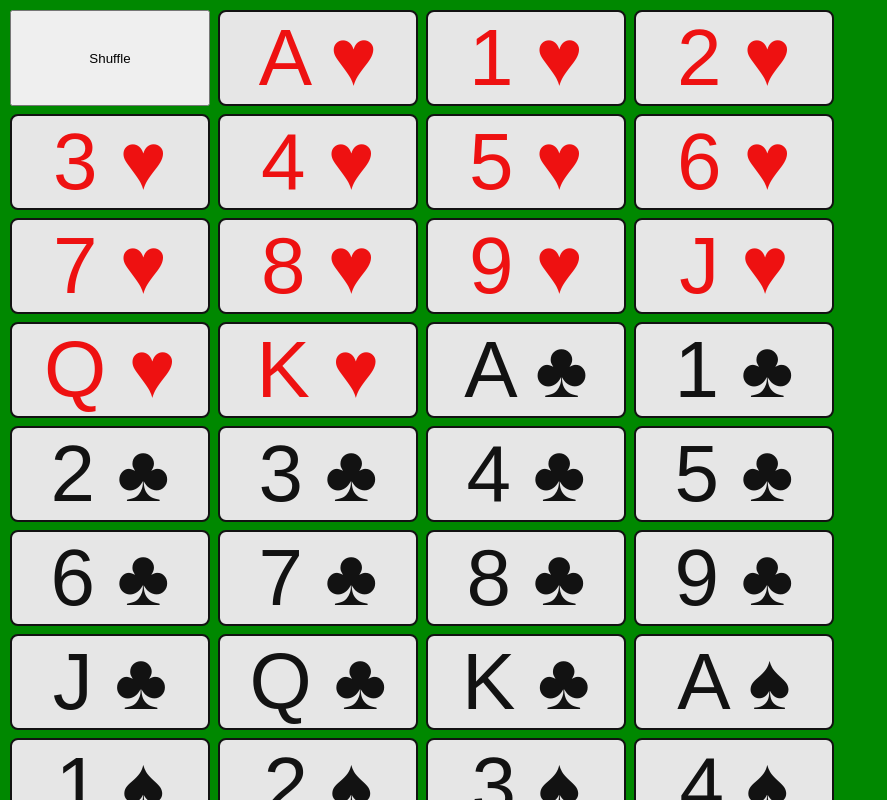
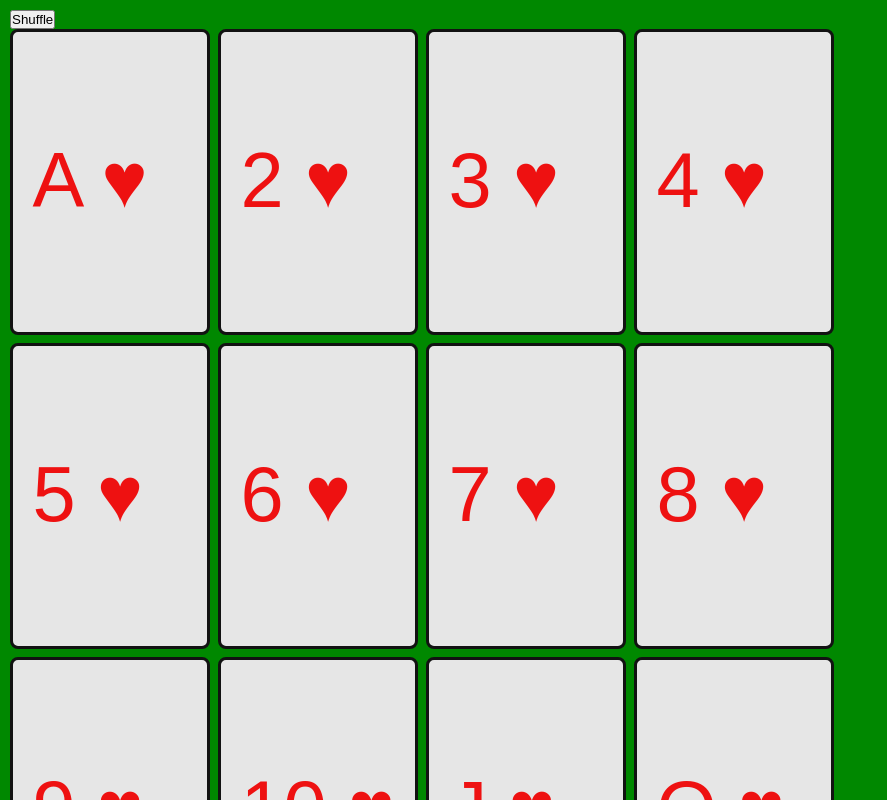
Before and after one commit to fimion/vue-solitaire, a Vue app: page / in a window 1280 px wide. Shown: the top 800 px of the page, without its empty margins (0-887 px from the left). Built offline with nearby package versions, Linux system fonts and the light colour scheme.

Commit message:
created basic cards, a deck, and shuffling

```diff
--- a/src/App.vue
+++ b/src/App.vue
@@ -1,37 +1,64 @@
 <template>
   <div id="app">
-    <deck></deck>
+    <button class="shuffle-button"
+            @click="shuffleDeck">
+      Shuffle
+    </button>
+    <deck :deck="deck"></deck>
   </div>
 </template>
 
 <script>
-import Deck from "./components/Deck";
+  import Deck from "./components/Deck"
 
   export default {
     name: "app",
+    data: function () {
+      let cards = ['A', 2, 3, 4, 5, 6, 7, 8, 9, 10, 'J', 'Q', 'K'],
+          suits = ['H', 'C', 'S', 'D'],
+          deck = suits.map((suit) => {
+                return cards.map((card) => card + suit)
+              })
+              .flat()
+              .map((e) => {
+                return {faceUp: false, card: e}
+              })
+
+      return {
+        deck: deck,
+      }
+    },
+    methods: {
+      shuffleDeck() {
+        this.deck = this.deck.sort(() => (Math.random() - 0.5))
+      },
+    },
     components: {
       Deck,
     },
-};
+  }
 </script>
 
 <style lang="scss">
-  *{
-    --color-white:#e6e6e6;
-    --color-black:#121212;
-    --color-red:#ee1111;
-    --playing-mat:#008800;
-    margin:0;
-    padding:0;
+  * {
+    --color-white: #e6e6e6;
+    --color-black: #121212;
+    --color-red: #ee1111;
+    --color-focus: #1111ee;
+    --playing-mat: #008800;
+    margin: 0;
+    padding: 0;
     box-sizing: border-box;
   }
-  html,body{
-    background-color:var(--playing-mat)
+
+  html, body {
+    background-color: var(--playing-mat)
   }
+
   #app {
     width: 99vw;
-  background-color:var(--playing-mat);
-  margin:0;
-  padding:10px;
+    background-color: var(--playing-mat);
+    margin: 0;
+    padding: 10px;
   }
 </style>
--- a/src/components/Deck.vue
+++ b/src/components/Deck.vue
@@ -1,37 +1,26 @@
 <template>
   <div class="deck">
-    <button class="shuffle-button"
-            @click="shuffleDeck">
-      Shuffle
-    </button>
     <playing-card v-for="card in deck"
                   :card="card"
-                  :key="card" />
+                  :key="card"/>
   </div>
 </template>
 
 <script>
   import PlayingCard from './PlayingCard'
+
   export default {
     name: "Deck",
-  data(){
-    let cards = ['A',1,2,3,4,5,6,7,8,9,'J','Q','K'],
-      suits = ['H','C','S','D'],
-      deck = suits.map((suit)=>cards.map((card)=>card+suit))
-    return {
-      deck:deck.flat(),
-    }
-
-  },
-  methods:{
-    shuffleDeck(){
-      this.deck = this.deck.sort(()=>(Math.random() - 0.5))
+    props: {
+      deck: {
+        type: Array,
+        required: true,
       },
     },
-  components:{
+    components: {
       PlayingCard,
     },
-};
+  }
 </script>
 
 <style scoped>
@@ -40,6 +29,5 @@ export default {
     grid-template-columns: repeat(4, minmax(20px, 200px));
     grid-auto-rows: 1fr;
     grid-gap: 8px;
-
   }
 </style>
--- a/src/components/PlayingCard.vue
+++ b/src/components/PlayingCard.vue
@@ -1,79 +1,86 @@
 <template>
   <button class="playing-card"
-          :aria-label="name"
-          :class="color">
-    {{rank}} {{symbol}}
+          :aria-label="name">
+    <svg viewBox="0 0 100 150" xmlns="http://www.w3.org/2000/svg">
+      <text x="10" y="1em" dy="50" :class="color">{{rank}} {{symbol}}</text>
+    </svg>
   </button>
 </template>
 
 <script>
   export default {
     name: "PlayingCard",
-    props:{
-      card:{
-        type:String,
-        required:true,
+    props: {
+      card: {
+        type: Object,
+        required: true,
       },
     },
-    computed:{
-      suit(){
-
-        return this.card[1]
+    computed: {
+      suit() {
+        return this.card.card[this.card.card.length-1]
       },
-      rank(){
-        return this.card[0]
+      rank() {
+        return this.card.card.slice(0,this.card.card.length-1)
       },
-      color(){
-        return this.suit === 'H' || this.suit === 'D'? 'red' : 'black'
+      color() {
+        return this.suit === 'H' || this.suit === 'D' ? 'red' : 'black'
       },
-      symbol(){
+      symbol() {
         return {
-          'H':'♥',
-          'D':'♦',
-          'C':'♣',
-          'S':'♠',
+          'H': '♥',
+          'D': '♦',
+          'C': '♣',
+          'S': '♠',
         }[this.suit]
       },
-      name(){
+      name() {
         let suitnames = {
-          'H':'Hearts',
-          'D':'Diamonds',
-          'C':'Clubs',
-          'S':'Spades',
-        },
-          cardNames = {
-            'A':'Ace',
-            '2':'Two',
-            '3':'Three',
-            '4':'Four',
-            '5':'Five',
-            '6':'Six',
-            '7':'Seven',
-            '8':'Eight',
-            '9':'Nine',
-            'J':'Jack',
-            'Q':'Queen',
-            'K':'King',
-          };
+              'H': 'Hearts',
+              'D': 'Diamonds',
+              'C': 'Clubs',
+              'S': 'Spades',
+            },
+            cardNames = {
+              'A': 'Ace',
+              '2': 'Two',
+              '3': 'Three',
+              '4': 'Four',
+              '5': 'Five',
+              '6': 'Six',
+              '7': 'Seven',
+              '8': 'Eight',
+              '9': 'Nine',
+              '10': 'Ten',
+              'J': 'Jack',
+              'Q': 'Queen',
+              'K': 'King',
+            }
 
 
-        return cardNames[this.rank]+' of '+suitnames[this.suit]
+        return cardNames[this.rank] + ' of ' + suitnames[this.suit]
       },
     },
   }
 </script>
 
 <style scoped>
-  .playing-card{
-    font-size: 5rem;
-    background-color:var(--color-white);
-    border:var(--color-black) solid 2px;
-    border-radius:0.5rem;
+  .playing-card {
+    font-size: 2.5rem;
+    background-color: var(--color-white);
+    border: var(--color-black) solid 3px;
+    border-radius: 0.5rem;
   }
-  .red{
-    color:var(--color-red);
+
+  .playing-card:focus{
+    outline: var(--color-focus) 3px solid;
   }
-  .black{
-    color:var(--color-black);
+
+  .red {
+    fill: var(--color-red);
+  }
+
+  .black {
+    fill: var(--color-black);
   }
 </style>
```
Also changed, not shown: src/main.js (+6 -6 lines), src/registerServiceWorker.js (+12 -12 lines), src/store.js (+4 -4 lines), .eslintrc.js. Lines whose indentation alone changed are shown as unchanged.
